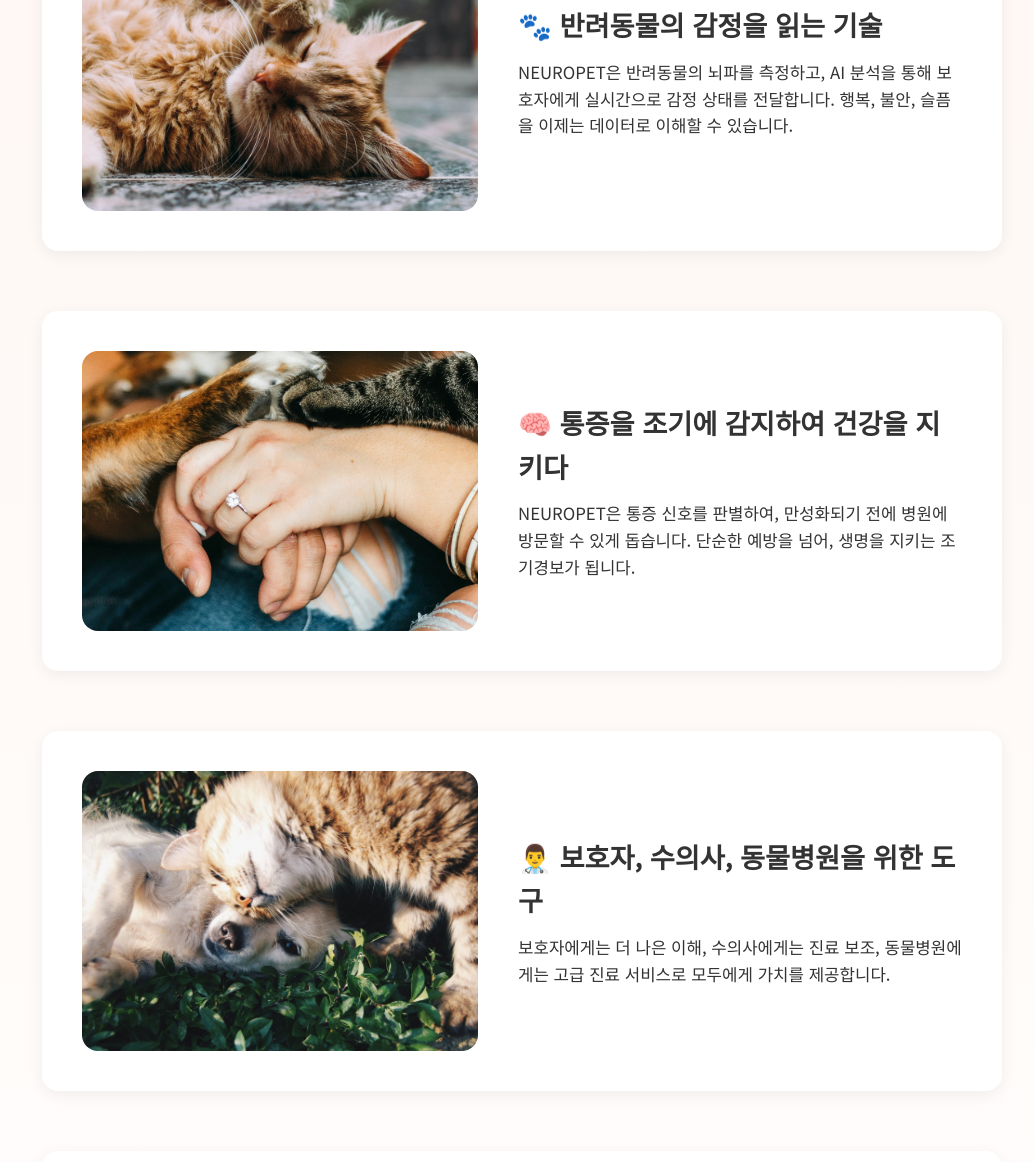
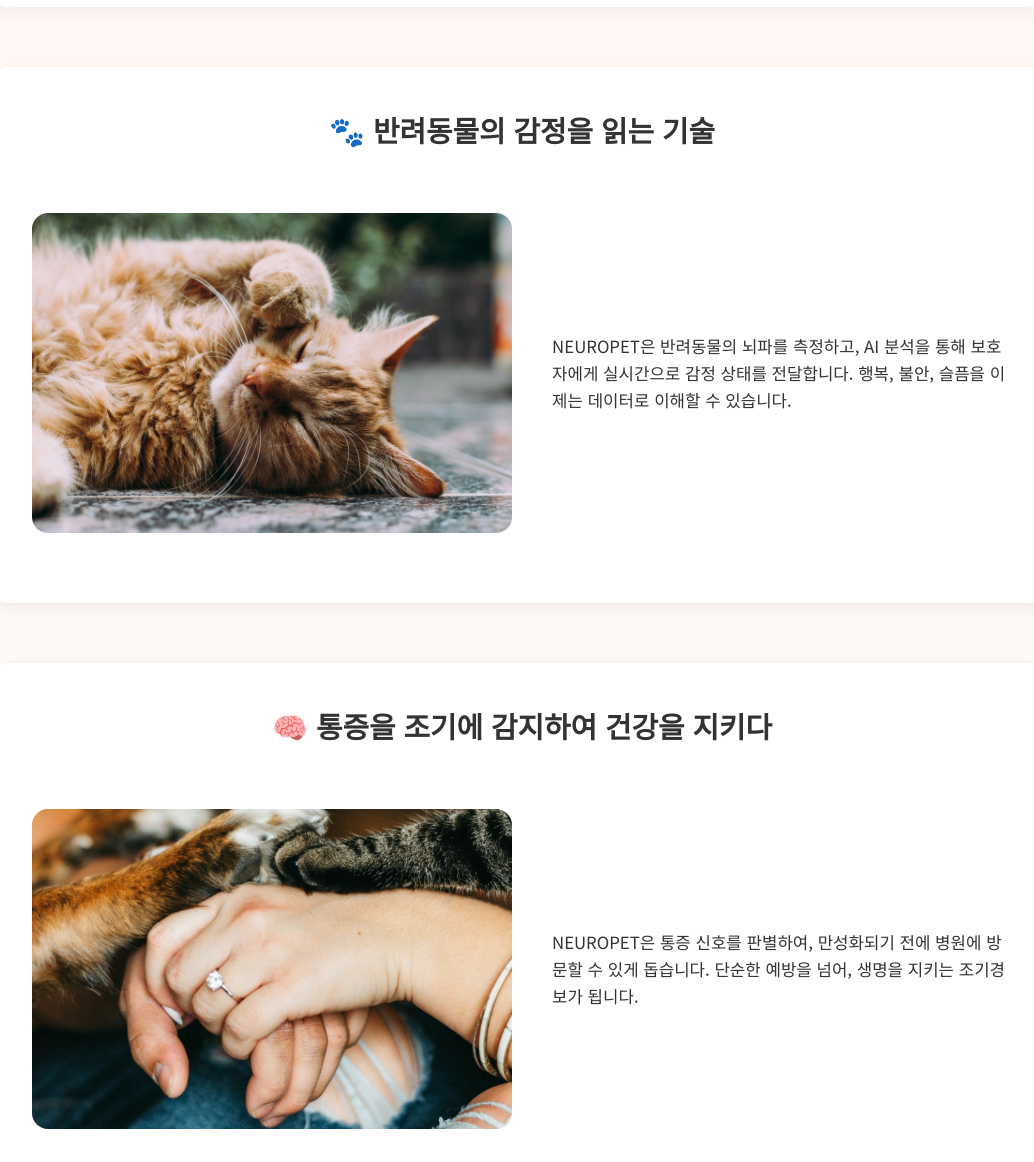
Before and after one commit to ladybug-seesaw/neuropet-waitlist, a plain HTML site: page index.html in a window 1280 px wide. Shown: the part 982-2144 px from the top of the page, without its empty margins (118-1152 px from the left). Drawn offline with Linux system fonts and the light colour scheme.

Commit message:
Add files via upload

```diff
--- a/index.html
+++ b/index.html
@@ -26,7 +26,7 @@
       content: '';
       position: absolute;
       inset: 0;
-      background: rgba(0,0,0,0.5);  /* 어두운 오버레이 */
+      background: rgba(0,0,0,0.5);
       z-index: 1;
     }
     header .content {
@@ -46,7 +46,7 @@
     }
     section {
       padding: 60px 20px;
-      max-width: 1000px;
+      max-width: 1100px;
       margin: auto;
     }
     .card {
@@ -56,26 +56,27 @@
       padding: 40px;
       margin-bottom: 60px;
     }
+    .card h2 {
+      text-align: center;
+      font-size: 1.8rem;
+      margin-bottom: 30px;
+    }
     .horizontal {
       display: flex;
       flex-wrap: wrap;
       gap: 40px;
       align-items: center;
-      min-height: 360px;
+      min-height: 380px;
     }
     .horizontal img {
-      flex: 1 1 380px;
-      max-width: 45%;
-      height: 280px;
+      flex: 1 1 400px;
+      max-width: 50%;
+      height: 320px;
       object-fit: cover;
       border-radius: 16px;
     }
     .horizontal .text {
       flex: 1 1 380px;
-    }
-    .horizontal h2 {
-      font-size: 1.7rem;
-      margin-bottom: 12px;
     }
     .horizontal p {
       font-size: 1.05rem;
@@ -135,36 +136,44 @@
   </header>
 
   <section>
-    <div class="card horizontal">
+    <div class="card">
+      <h2>🎁 어떤 제품인가요?</h2>
+      <div class="horizontal">
         <img src="image4.jpg" alt="기기 설명 이미지" />
         <div class="text">
-        <h2>🎁 어떤 제품인가요?</h2>
           <p>NEUROPET은 귀여운 털실모자 형태의 안전한 하드웨어 기기로 반려동물의 뇌파를 측정합니다. 이 신호는 전용 앱으로 전송되어 AI가 실시간 감정 및 통증을 분석합니다.<br><br>
           기기는 착용감이 우수하며 반려동물을 놀라게 하지 않도록 설계되어 있고, 데이터를 기반으로 보호자와 수의사가 빠르게 대응할 수 있도록 도와줍니다.</p>
         </div>
       </div>
+    </div>
 
-    <div class="card horizontal">
+    <div class="card">
+      <h2>🐾 반려동물의 감정을 읽는 기술</h2>
+      <div class="horizontal">
         <img src="image1.jpg" alt="감성적인 고양이 이미지" />
         <div class="text">
-        <h2>🐾 반려동물의 감정을 읽는 기술</h2>
           <p>NEUROPET은 반려동물의 뇌파를 측정하고, AI 분석을 통해 보호자에게 실시간으로 감정 상태를 전달합니다. 행복, 불안, 슬픔을 이제는 데이터로 이해할 수 있습니다.</p>
         </div>
       </div>
+    </div>
 
-    <div class="card horizontal">
+    <div class="card">
+      <h2>🧠 통증을 조기에 감지하여 건강을 지키다</h2>
+      <div class="horizontal">
         <img src="image2.jpg" alt="감정을 감지하는 보호자와 반려동물" />
         <div class="text">
-        <h2>🧠 통증을 조기에 감지하여 건강을 지키다</h2>
           <p>NEUROPET은 통증 신호를 판별하여, 만성화되기 전에 병원에 방문할 수 있게 돕습니다. 단순한 예방을 넘어, 생명을 지키는 조기경보가 됩니다.</p>
         </div>
       </div>
+    </div>
 
-    <div class="card horizontal">
+    <div class="card">
+      <h2>👨‍⚕️ 보호자, 수의사, 동물병원을 위한 도구</h2>
+      <div class="horizontal">
         <img src="image3.jpg" alt="기기를 착용한 고양이와 강아지" />
         <div class="text">
-        <h2>👨‍⚕️ 보호자, 수의사, 동물병원을 위한 도구</h2>
           <p>보호자에게는 더 나은 이해, 수의사에게는 진료 보조, 동물병원에게는 고급 진료 서비스로 모두에게 가치를 제공합니다.</p>
+        </div>
       </div>
     </div>
 
```
Lines whose indentation alone changed are shown as unchanged.
